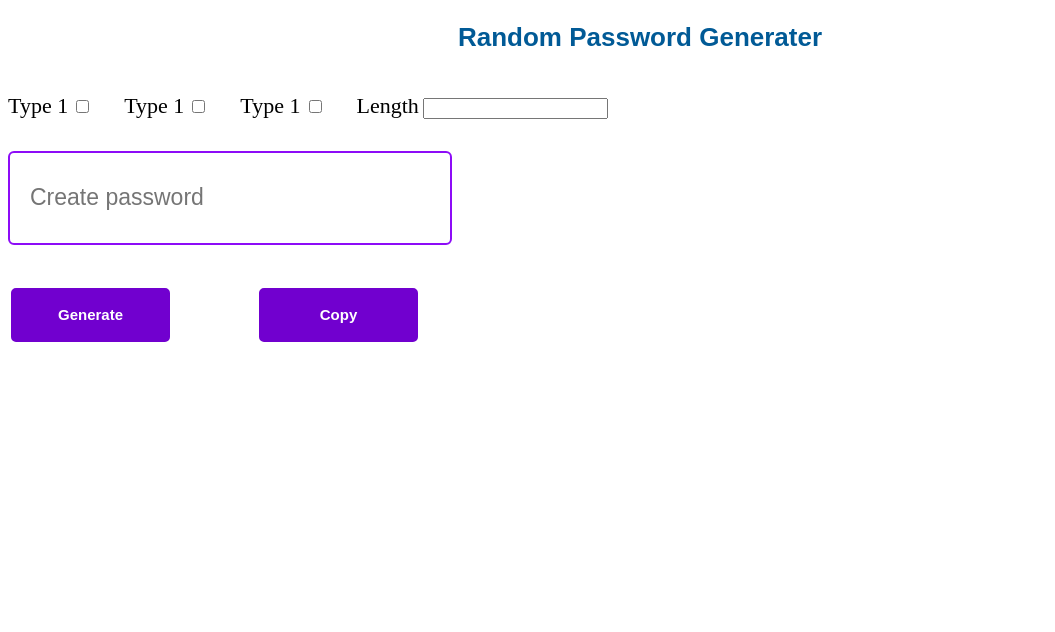
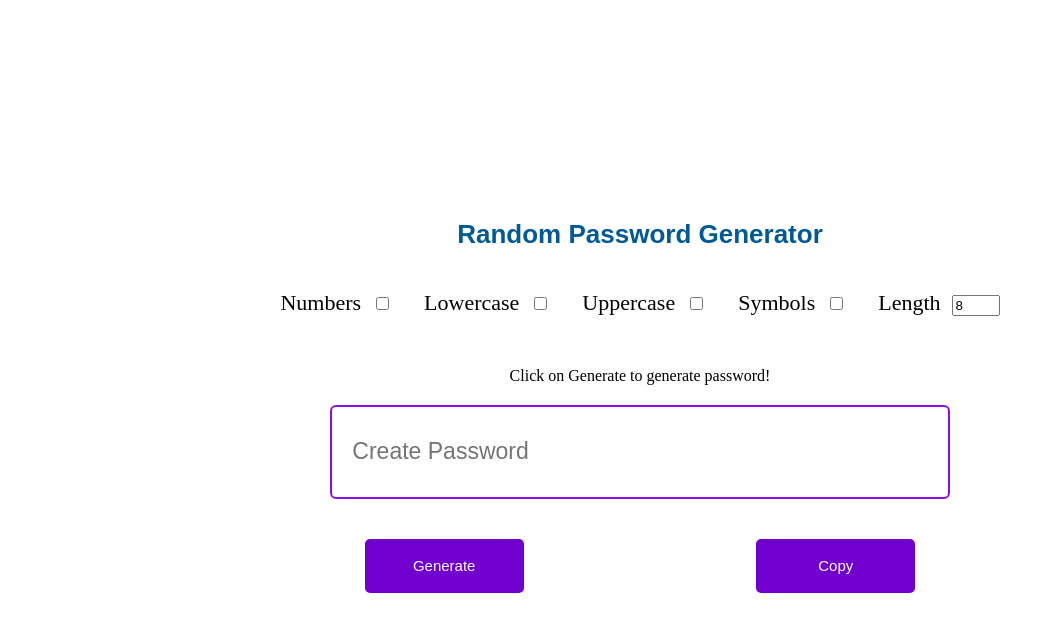
Before and after one commit to tsabudh/internship, a PHP site: page /js-course/js-assignment-02/index.html in a window 1280 px wide. Shown: the top 632 px of the page, without its empty margins (0-1055 px from the left). Run offline with PHP 8.4, Linux system fonts and the light colour scheme; lists and menus that the app fills with data are empty.

Commit message:
instructions set up on errors

```diff
--- a/js-course/js-assignment-02/css/index.css
+++ b/js-course/js-assignment-02/css/index.css
@@ -1,5 +1,10 @@
 
-
+.box{
+  width: fit-content;
+  margin: 0 auto;
+  padding-top: 15%;
+  text-align: center;
+}
 .box h2{
     margin-bottom: 40px;
     text-align: center;
@@ -9,7 +14,7 @@
   }
 label{
     /* padding: 20px; */
-
+    margin-right: 0.5em;
     user-select: none;
     height: 50px;
     width: 400px;
@@ -17,22 +22,44 @@ label{
     font-size: 22px;
   }
 
+.instruction{
+  padding:1.2rem 1.6rem;
+}
+
 input[id="password"] {
   padding: 20px;
-  user-select: none;
+  /* user-select: none; */
   height: 50px;
-  width: 400px;
+
   border-radius: 6px;
   border: none;
   border: 2px solid #8d0cf7;
   outline: none;
   font-size: 22px;
+  width: 80%;
+}
+
+input[id="type-length"]{
+  width: 3em;
+
 }
 
 input::placeholder {
   font-size: 23px;
 }
-#button {
+input.error{
+  border: 2px solid red;
+}
+
+
+
+.buttons{
+  display: flex;
+  flex-direction: row;
+  gap:4rem;
+  justify-content: space-around;
+}
+.btn {
   font-family: sans-serif;
   font-size: 15px;
   margin-top: 40px;
--- a/js-course/js-assignment-02/index.html
+++ b/js-course/js-assignment-02/index.html
@@ -10,41 +10,7 @@
 </head>
 
 <body>
-    <div class="box">
-        <h2>Random Password Generater</h2>
-        <div class="options">
-            <div class="option">
-                <label for="type-1">Type 1</label>
-                <input type="checkbox" name="option" id="type-1">
-            </div>
-            <div class="option">
-                <label for="type-1">Type 1</label>
-                <input type="checkbox" name="option" id="type-2">
-            </div>
-            <div class="option">
-                <label for="type-1">Type 1</label>
-                <input type="checkbox" name="option" id="type-3">
-            </div>
-            <div class="option">
-                <label for="type-1">Length</label>
-                <input type="text" name="option" id="type-3">
-                <!-- //comment  -->
-            </div>
-        </div>
 
-
-
-        <input type="text" name="" placeholder="Create password" id="password" readonly>
-
-        <table>
-            <th>
-                <div id="button" class="btn1" onclick="genPassword()">Generate</div>
-            </th>
-            <th><a id="button" class="btn2" onclick="copyPassword()">Copy</a></th>
-        </table>
-
-
-    </div>
 </body>
 <script src="./scripts/index.js"></script>
 
--- a/js-course/js-assignment-02/scripts/index.js
+++ b/js-course/js-assignment-02/scripts/index.js
@@ -1,31 +1,211 @@
-let password = document.getElementById("password");
-let numbers = "0123456789";
-let lowercases = "abcdefghijklmnopqrstuvwxyz";
-let uppercases = "ABCDEFGHIJKLMNOPQRSTUVWXYZ";
-let symbols = "!@#$%^&*()";
+const body = document.getElementsByTagName("body")[0];
 
-const passwordLength = document.getElementById("type-3").value;
-console.log(passwordLength);
-document.addEventListener("keydown", () => {
-  console.log("pressed");
-  const passwordLength = document.getElementById("type-3").value;
-console.log(passwordLength);
+createChildOf(body, {
+  tagName: "div",
+  classes: "box",
+});
+const box = document.getElementsByClassName("box")[0];
+createChildOf(box, {
+  tagName: "h2",
+  text: "Random Password Generator",
+});
+createChildOf(box, {
+  tagName: "div",
+  classes: "options",
+});
+const options = document.getElementsByClassName("options")[0];
+
+
+let optionArray = [
+  { labelText: "Numbers", id: "type-number" },
+  { labelText: "Lowercase", id: "type-lowercase" },
+  { labelText: "Uppercase", id: "type-uppercase" },
+  { labelText: "Symbols", id: "type-symbol" },
+  { labelText: "Length", id: "type-length", type: "text" },
+];
+
+optionArray.map((item) => {
+  let option = document.createElement("div");
+  option.setAttribute("class", "option");
+
+  let label = document.createElement("label");
+  label.setAttribute("for", item?.id);
+  let labelText = document.createTextNode(item?.labelText);
+
+  let input = document.createElement("input");
+  input.setAttribute("type", item?.type || "checkbox");
+  input.setAttribute("name", "option");
+  input.setAttribute("id", item?.id);
+
+  options.appendChild(option);
+
+  option.appendChild(label);
+  label.appendChild(labelText);
+
+  option.appendChild(input);
 });
 
+//* INPUT FIELD TO GENERATE PASSWORD
+createSiblingAfter(options, {
+  tagName: "input",
+  type: "text",
+  placeholder: "Create Password",
+  id: "password",
+});
+createChildOf(box, {
+  tagName: "div",
+  classes: "buttons",
+});
+const buttons = document.getElementsByClassName("buttons")[0];
+const buttonElements = [
+  { text: "Generate", onclick: "genPassword()" },
+  { text: "Copy", onclick: "copyPassword()" },
+];
+
+createSiblingAfter(options, {
+  tagName:"div",
+  classes:"instruction",
+  text:"Click on Generate to generate password!"
+})
+const instructions = document.getElementsByClassName("instruction")[0];
+
+buttonElements.map((item) => {
+  let button = document.createElement("div");
+  button.setAttribute("class", "btn");
+  button.setAttribute("onclick", item?.onclick);
+  let buttonText = document.createTextNode(item?.text);
+
+  buttons.appendChild(button);
+  button.appendChild(buttonText);
+});
+
+//* FUNCTIONS TO CREATE SIBLINGS
+function createSiblingAfter(e, passedObject) {
+  const {
+    tagName,
+    classes,
+    onclick,
+    text,
+    id,
+    href,
+    target,
+    alt,
+    placeholder,
+  } = passedObject;
+
+  let newElement = document.createElement(tagName);
+
+  if (classes) newElement.setAttribute("class", classes);
+
+  if (onclick) newElement.setAttribute("onclick", onclick);
+  if (id) newElement.setAttribute("id", id);
+  if (href) newElement.setAttribute("href", href);
+  if (target) newElement.setAttribute("target", target);
+  if (alt) newElement.setAttribute("alt", alt);
+  if (placeholder) newElement.setAttribute("placeholder", placeholder);
+
+  e.insertAdjacentElement("afterend", newElement);
+  if (text) {
+    const textNode = document.createTextNode(text);
+    newElement.appendChild(textNode);
+  }
+}
+
+function createChildOf(e, passedObject) {
+  const { tagName, classes, onclick, text, id, href, target, src, alt } =
+    passedObject;
+
+  let newElement = document.createElement(tagName);
+
+  if (classes) newElement.setAttribute("class", classes);
+
+  if (onclick) newElement.setAttribute("onclick", onclick);
+  if (id) newElement.setAttribute("id", id);
+  if (href) newElement.setAttribute("href", href);
+  if (target) newElement.setAttribute("target", target);
+  if (src) newElement.setAttribute("src", src);
+  if (alt) newElement.setAttribute("alt", alt);
+
+  e.insertAdjacentElement("beforeend", newElement);
+  if (text) {
+    const textNode = document.createTextNode(text);
+    newElement.appendChild(textNode);
+  }
+}
+
+//*Assigning default value of 8 to password length
+document.getElementById("type-length").value = 8;
+
+const numbers = "0123456789";
+const lowercases = "abcdefghijklmnopqrstuvwxyz";
+const uppercases = "ABCDEFGHIJKLMNOPQRSTUVWXYZ";
+const symbols = "!@#$%^&*()";
+
+const passwordField = document.getElementById("password");
+const numberCheckbox = document.getElementById("type-number");
+const lowercaseCheckbox = document.getElementById("type-lowercase");
+const uppercaseCheckbox = document.getElementById("type-uppercase");
+const symbolCheckbox = document.getElementById("type-symbol");
+const lengthField = document.getElementById("type-length");
+
 function genPassword() {
-  var chars =
-    "0123456789abcdefghijklmnopqrstuvwxyz!@#$%^&*()ABCDEFGHIJKLMNOPQRSTUVWXYZ";
-  var passwordLength = 12;
-  var password = "";
-  for (var i = 0; i <= passwordLength; i++) {
-    var randomNumber = Math.floor(Math.random() * chars.length);
+
+
+  let chars = "";
+  //check if numbers is checked
+  if (numberCheckbox.checked) {
+    chars = chars.concat(numbers);
+  }
+
+  //check if lowercase is checked
+  if (lowercaseCheckbox.checked) {
+    chars = chars.concat(lowercases);
+  }
+
+  //check if uppercase is checked
+  if (uppercaseCheckbox.checked) {
+    chars = chars.concat(uppercases);
+  }
+
+  //check if symbols is checked
+  if (symbolCheckbox.checked) {
+    chars = chars.concat(symbols);
+  }
+
+  if (
+    !(
+      symbolCheckbox.checked ||
+      uppercaseCheckbox.checked ||
+      lowercaseCheckbox.checked ||
+      numberCheckbox.checked
+    )
+  ) {
+    //* error state 😡
+    console.log("not selected");
+    passwordField.classList.add("error");
+
+    //*give instructions to check at least one option
+    let instructionText = instructions.textContent = "Please check at least one option!";
+    instructions.textContent = instructionText;
+  } else {
+    passwordField.classList.remove("error");
+    instructions.textContent = "You can copy the generated password using copy button.";
+
+
+  }
+  console.log(chars);
+  let passwordLength = lengthField.value;
+
+  let password = "";
+  for (let i = 0; i <= passwordLength; i++) {
+    let randomNumber = Math.floor(Math.random() * chars.length);
     password += chars.substring(randomNumber, randomNumber + 1);
   }
-  document.getElementById("password").value = password;
+  passwordField.value = password;
 }
 
 function copyPassword() {
   var copyText = document.getElementById("password");
   copyText.select();
-  document.execCommand("copy");
+  navigator.clipboard.writeText(copyText.value);
 }
```
Also changed, not shown: 1 other file.
